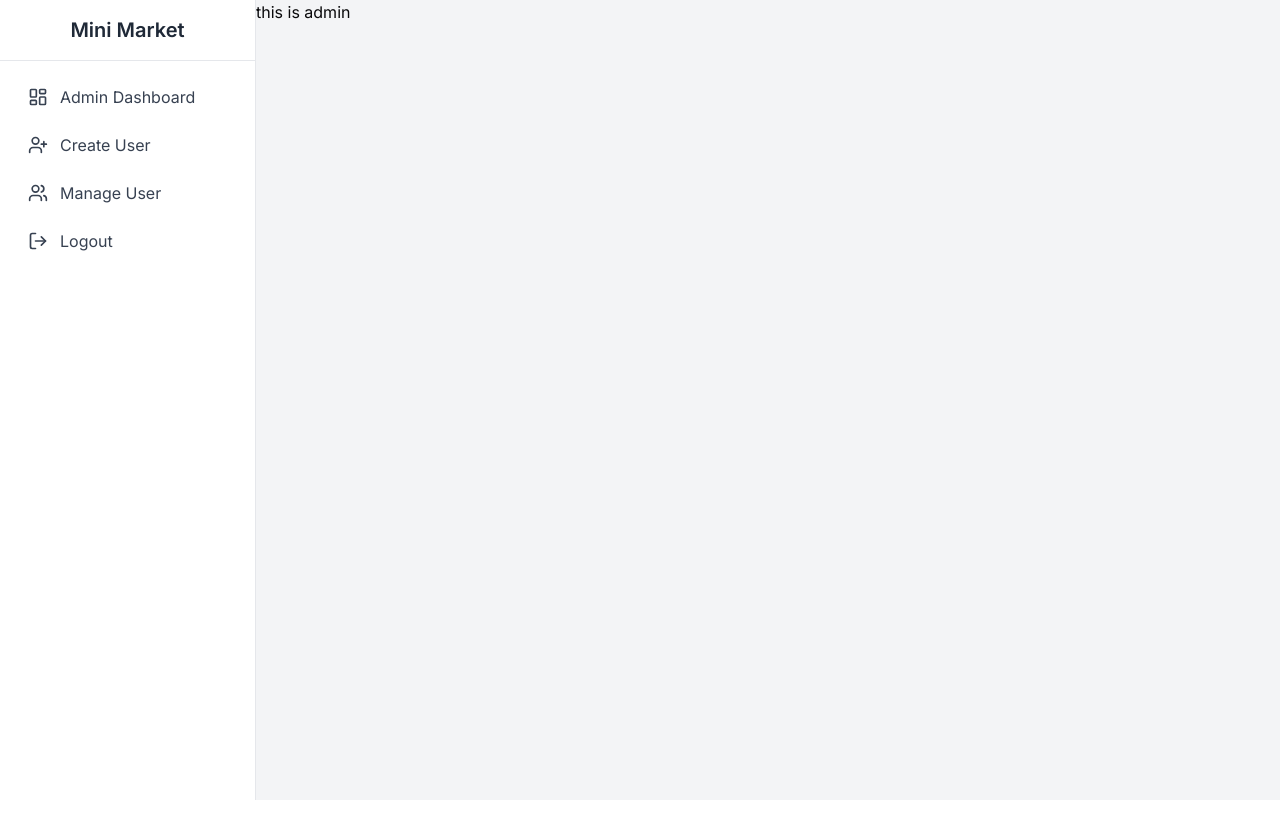
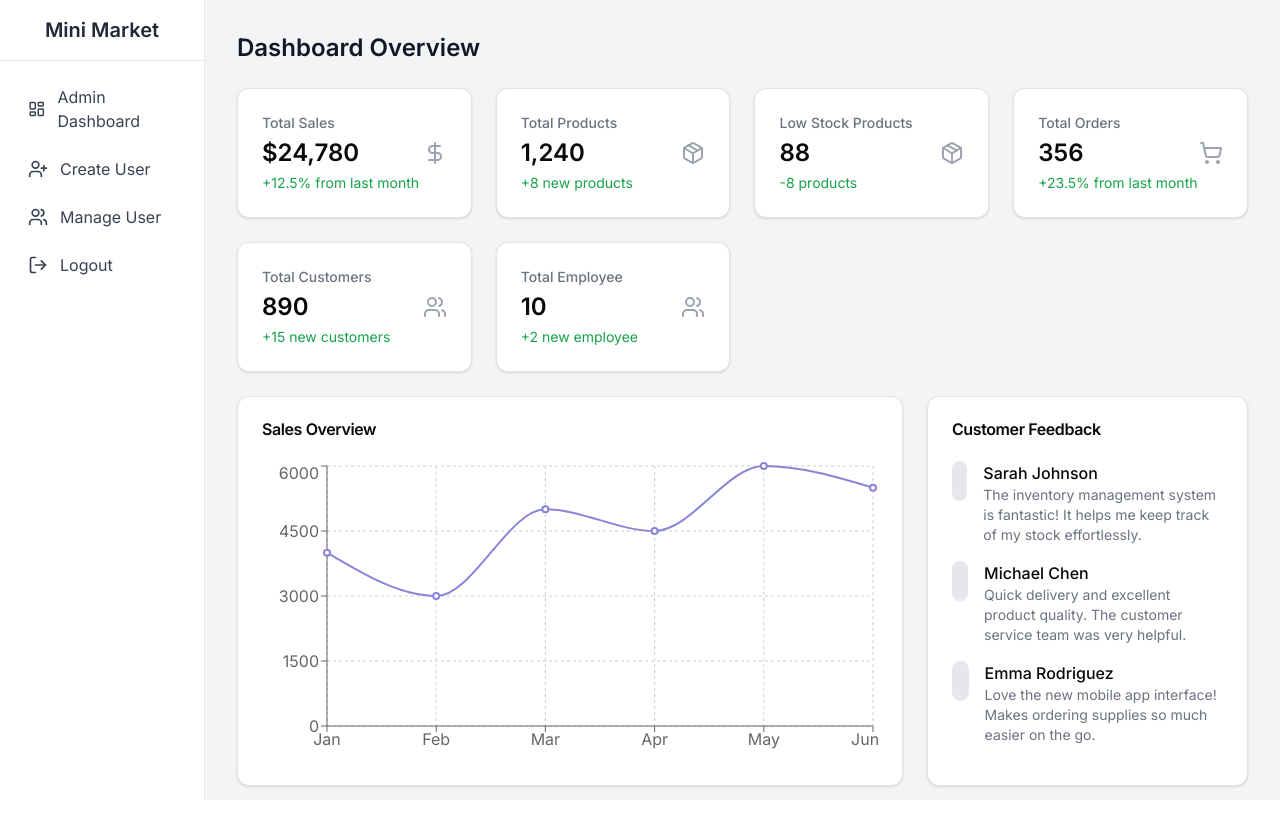
Before and after one commit to jishan1019/mini-mart, a Next.js app: page /dashboard/admin in a window 1280 px wide. Built offline with nearby package versions, Linux system fonts and the light colour scheme; sample sign-in values are in the browser's storage.

Commit message:
admin dashboard complete

```diff
--- a/package.json
+++ b/package.json
@@ -28,6 +28,7 @@
     "react-dom": "^18",
     "react-hot-toast": "^2.4.1",
     "react-icons": "^5.2.1",
+    "recharts": "^2.13.3",
     "sonner": "^1.7.0",
     "tailwind-merge": "^2.3.0",
     "tailwindcss-animate": "^1.0.7"
--- /dev/null
+++ b/src/app/(routes)/dashboard/admin/(share)/SalesChart.tsx
@@ -0,0 +1,49 @@
+import {
+  LineChart,
+  Line,
+  XAxis,
+  YAxis,
+  CartesianGrid,
+  Tooltip,
+  ResponsiveContainer,
+} from "recharts";
+import { Card, CardContent, CardHeader, CardTitle } from "@/components/ui/card";
+
+const data = [
+  { month: "Jan", sales: 4000 },
+  { month: "Feb", sales: 3000 },
+  { month: "Mar", sales: 5000 },
+  { month: "Apr", sales: 4500 },
+  { month: "May", sales: 6000 },
+  { month: "Jun", sales: 5500 },
+];
+
+const SalesChart = () => {
+  return (
+    <Card className="col-span-2">
+      <CardHeader>
+        <CardTitle>Sales Overview</CardTitle>
+      </CardHeader>
+      <CardContent>
+        <div className="h-[300px]">
+          <ResponsiveContainer width="100%" height="100%">
+            <LineChart data={data}>
+              <CartesianGrid strokeDasharray="3 3" />
+              <XAxis dataKey="month" />
+              <YAxis />
+              <Tooltip />
+              <Line
+                type="monotone"
+                dataKey="sales"
+                stroke="#8884d8"
+                strokeWidth={2}
+              />
+            </LineChart>
+          </ResponsiveContainer>
+        </div>
+      </CardContent>
+    </Card>
+  );
+};
+
+export default SalesChart;
--- /dev/null
+++ b/src/app/(routes)/dashboard/admin/(share)/StatCard.tsx
@@ -0,0 +1,44 @@
+import { Card, CardContent } from "@/components/ui/card";
+import { cn } from "@/lib/utils";
+
+interface StatCardProps {
+  title: string;
+  value: string;
+  icon: React.ReactNode;
+  trend?: string;
+  trendDirection?: "up" | "down";
+}
+
+const StatCard = ({
+  title,
+  value,
+  icon,
+  trend,
+  trendDirection,
+}: StatCardProps) => {
+  return (
+    <Card>
+      <CardContent className="p-6">
+        <div className="flex items-center justify-between">
+          <div>
+            <p className="text-sm font-medium text-gray-500">{title}</p>
+            <h3 className="text-2xl font-semibold mt-1">{value}</h3>
+            {trend && (
+              <p
+                className={cn(
+                  "text-sm mt-1",
+                  trendDirection === "up" ? "text-green-600" : "text-red-600"
+                )}
+              >
+                {trend}
+              </p>
+            )}
+          </div>
+          <div className="text-gray-400">{icon}</div>
+        </div>
+      </CardContent>
+    </Card>
+  );
+};
+
+export default StatCard;
--- a/src/app/(routes)/dashboard/admin/page.tsx
+++ b/src/app/(routes)/dashboard/admin/page.tsx
@@ -1,7 +1,117 @@
-import React from "react";
+"use client";
 
-function Admin() {
-  return <div>this is admin</div>;
-}
+import { DollarSign, Package, ShoppingCart, Users } from "lucide-react";
+import { Card, CardContent, CardHeader, CardTitle } from "@/components/ui/card";
+import StatCard from "./(share)/StatCard";
+import SalesChart from "./(share)/SalesChart";
 
-export default Admin;
+const Dashboard = () => {
+  const customerFeedback = [
+    {
+      id: 1,
+      name: "Sarah Johnson",
+      feedback:
+        "The inventory management system is fantastic! It helps me keep track of my stock effortlessly.",
+    },
+    {
+      id: 2,
+      name: "Michael Chen",
+      feedback:
+        "Quick delivery and excellent product quality. The customer service team was very helpful.",
+    },
+    {
+      id: 3,
+      name: "Emma Rodriguez",
+      feedback:
+        "Love the new mobile app interface! Makes ordering supplies so much easier on the go.",
+    },
+  ];
+
+  return (
+    <div>
+      <main className="flex-1 p-8 overflow-y-auto">
+        <div className="max-w-7xl mx-auto">
+          <h1 className="text-2xl font-semibold text-gray-900 mb-6">
+            Dashboard Overview
+          </h1>
+
+          <div className="grid grid-cols-1 md:grid-cols-2 lg:grid-cols-4 gap-6 mb-6">
+            <StatCard
+              title="Total Sales"
+              value="$24,780"
+              icon={<DollarSign className="w-6 h-6" />}
+              trend="+12.5% from last month"
+              trendDirection="up"
+            />
+            <StatCard
+              title="Total Products"
+              value="1,240"
+              icon={<Package className="w-6 h-6" />}
+              trend="+8 new products"
+              trendDirection="up"
+            />
+            <StatCard
+              title="Low Stock Products"
+              value="88"
+              icon={<Package className="w-6 h-6" />}
+              trend="-8 products"
+              trendDirection="up"
+            />
+            <StatCard
+              title="Total Orders"
+              value="356"
+              icon={<ShoppingCart className="w-6 h-6" />}
+              trend="+23.5% from last month"
+              trendDirection="up"
+            />
+            <StatCard
+              title="Total Customers"
+              value="890"
+              icon={<Users className="w-6 h-6" />}
+              trend="+15 new customers"
+              trendDirection="up"
+            />
+
+            <StatCard
+              title="Total Employee"
+              value="10"
+              icon={<Users className="w-6 h-6" />}
+              trend="+2 new employee"
+              trendDirection="up"
+            />
+          </div>
+
+          <div className="grid grid-cols-1 lg:grid-cols-3 gap-6">
+            <SalesChart />
+
+            <Card>
+              <CardHeader>
+                <CardTitle>Customer Feedback</CardTitle>
+              </CardHeader>
+              <CardContent>
+                <div className="space-y-4">
+                  {customerFeedback.map((customer) => (
+                    <div
+                      key={customer.id}
+                      className="flex items-start space-x-4"
+                    >
+                      <div className="w-10 h-10 rounded-full bg-gray-200" />
+                      <div>
+                        <p className="font-medium">{customer.name}</p>
+                        <p className="text-sm text-gray-500">
+                          {customer.feedback}
+                        </p>
+                      </div>
+                    </div>
+                  ))}
+                </div>
+              </CardContent>
+            </Card>
+          </div>
+        </div>
+      </main>
+    </div>
+  );
+};
+
+export default Dashboard;
```
Also changed, not shown: 1 other file (tests, documents, lock files or other folders).
